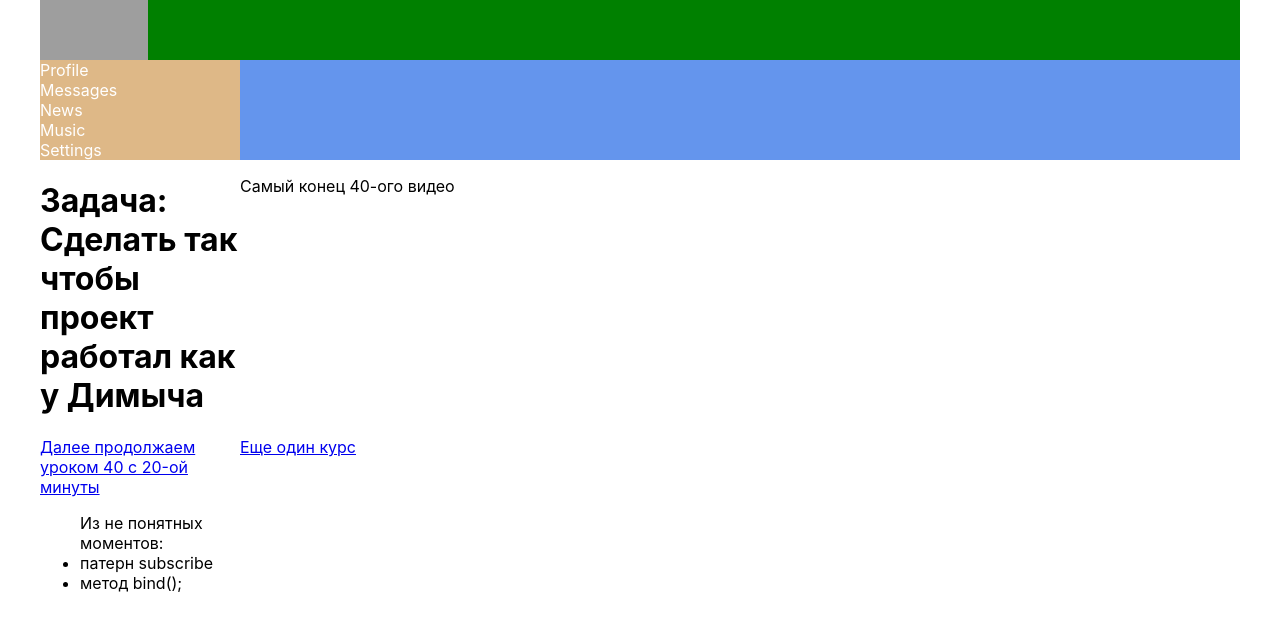
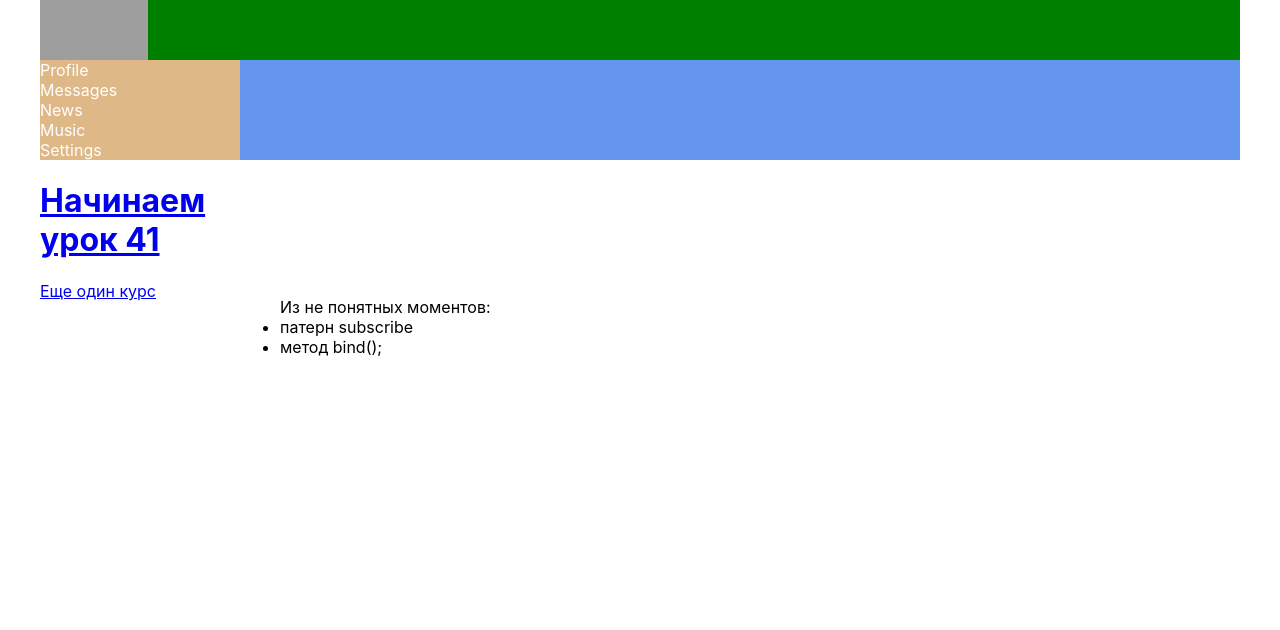
Before and after one commit to Alex12k/react-way-of-samurai, a React (Create React App) app: page / in a window 1280 px wide. Shown: the top 630 px of the page. Built offline with nearby package versions, Linux system fonts and the light colour scheme; grey boxes are pictures that could not be loaded.

Commit message:
Начинаем урок 41

```diff
--- a/src/App.js
+++ b/src/App.js
@@ -41,29 +41,21 @@
 
 
 
-                <h1>
-                    Задача:
-                    Сделать так чтобы проект работал как у Димыча
-                </h1>
-                <p>Самый конец 40-ого видео</p>
 
-
-
-                <a target="_blank" href={'https://www.youtube.com/watch?v=TUcn_vPHfxU'}>
-                    Далее продолжаем уроком 40 c 20-ой минуты
+                <a target="_blank" href={'https://youtu.be/GPabDsMyceU'}>
+                    <h1>Начинаем урок 41</h1>
                 </a>
 
-
-
+                <br></br>
                 <a target="_blank" href={"https://coursehunter.net/course/react-redux-professionalnaya-razrabotka?lesson"}>
                     Еще один курс
                 </a>
+
 
                 <ul> Из не понятных моментов:
                     <li>патерн subscribe</li>
                     <li>метод bind();</li>
                 </ul>
-
 
             </div>
 
```
